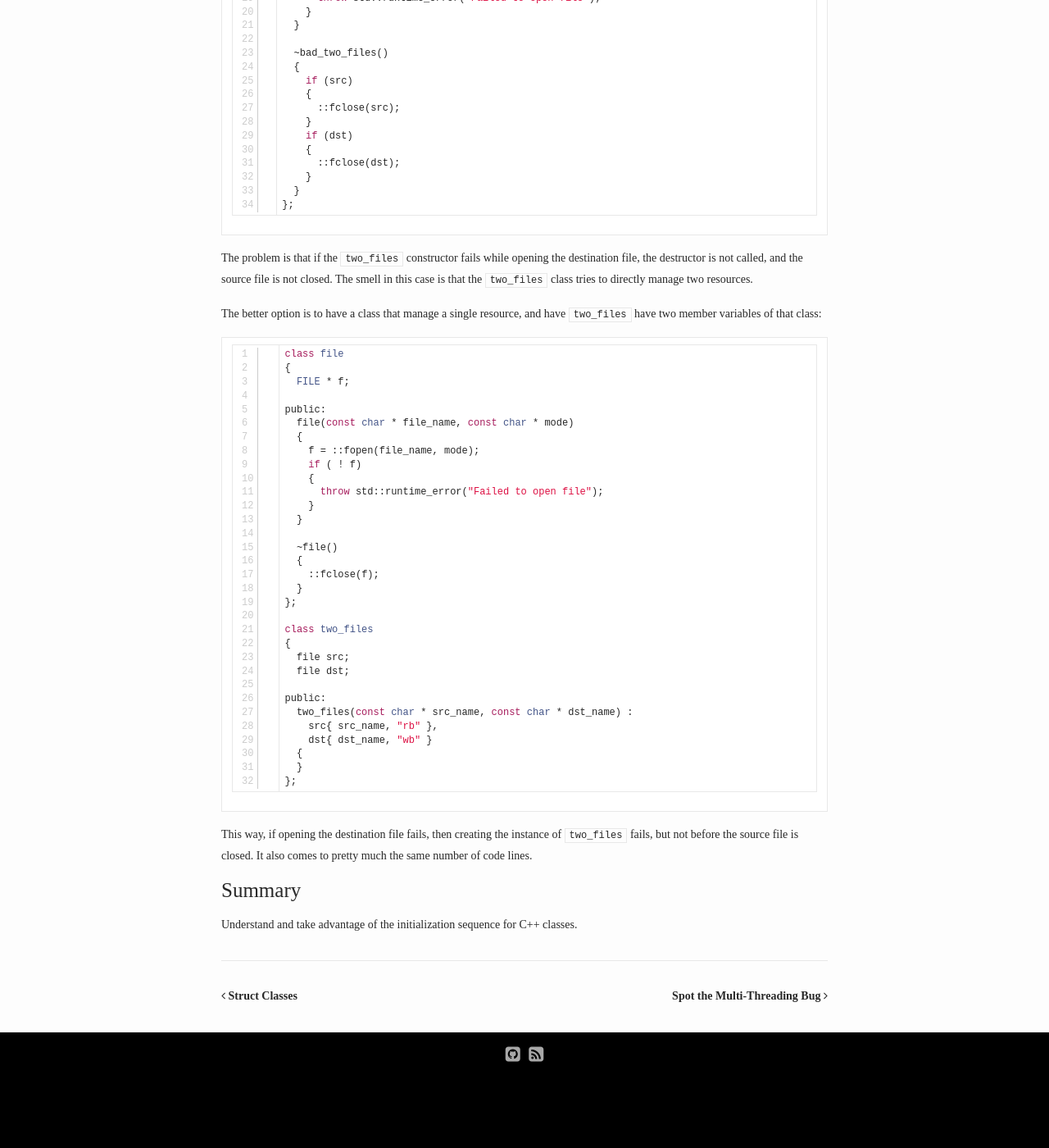
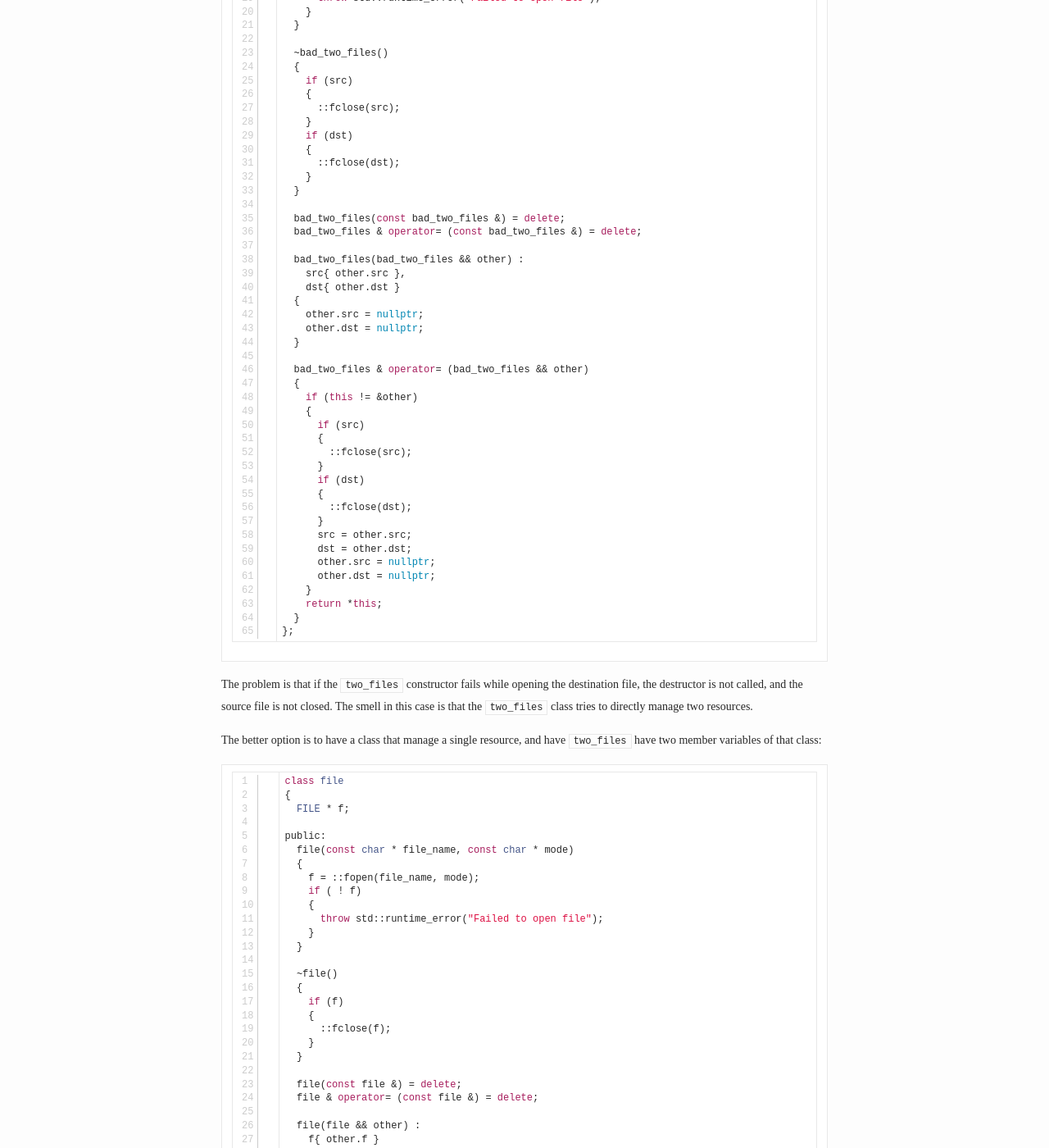
Before and after one commit to bajamircea/bajamircea.github.io, a Jekyll site: the page built from _posts/2015-04-02-class-lifetime.markdown, in a window 1280 px wide and 1400 px high, scrolled down 2795 px. Shown: the whole window at 82% size. Built offline with Jekyll 4.4.1, drawn with Linux system fonts in a browser that asks for light colours; nearby versions of some CDN libraries; before the commit the page ends 4108 px from its top, so only the background shows below that; some of the changed text lies outside the part shown.

```diff
--- a/_posts/2015-04-02-class-lifetime.markdown
+++ b/_posts/2015-04-02-class-lifetime.markdown
@@ -153,6 +153,37 @@ public:
       ::fclose(dst);
     }
   }
+
+  bad_two_files(const bad_two_files &) = delete;
+  bad_two_files & operator= (const bad_two_files &) = delete;
+
+  bad_two_files(bad_two_files && other) :
+    src{ other.src },
+    dst{ other.dst }
+  {
+    other.src = nullptr;
+    other.dst = nullptr;
+  }
+
+  bad_two_files & operator= (bad_two_files && other)
+  {
+    if (this != &other)
+    {
+      if (src)
+      {
+        ::fclose(src);
+      }
+      if (dst)
+      {
+        ::fclose(dst);
+      }
+      src = other.src;
+      dst = other.dst;
+      other.src = nullptr;
+      other.dst = nullptr;
+    }
+    return *this;
+  }
 };
 {% endhighlight %}
 
@@ -181,7 +212,33 @@ public:
 
   ~file()
   {
-    ::fclose(f);
+    if (f)
+    {
+      ::fclose(f);
+    }
+  }
+
+  file(const file &) = delete;
+  file & operator= (const file &) = delete;
+
+  file(file && other) :
+    f{ other.f }
+  {
+    other.f = nullptr;
+  }
+
+  file & operator= (file && other)
+  {
+    if (this != &other)
+    {
+      if (f)
+      {
+        ::fclose(f);
+      }
+      f = other.f;
+      other.f = nullptr;
+    }
+    return *this;
   }
 };
 
```
Also changed, not shown: other parts of _posts/2015-04-02-class-lifetime.markdown (+1 -1 lines), _posts/2018-07-06-on-coding-style.markdown (added, +100 -0 lines), assets/2018-07-06-on-coding-style/01-oop-layout.png (added), assets/2018-07-06-on-coding-style/02-classic-layout.png (added).
